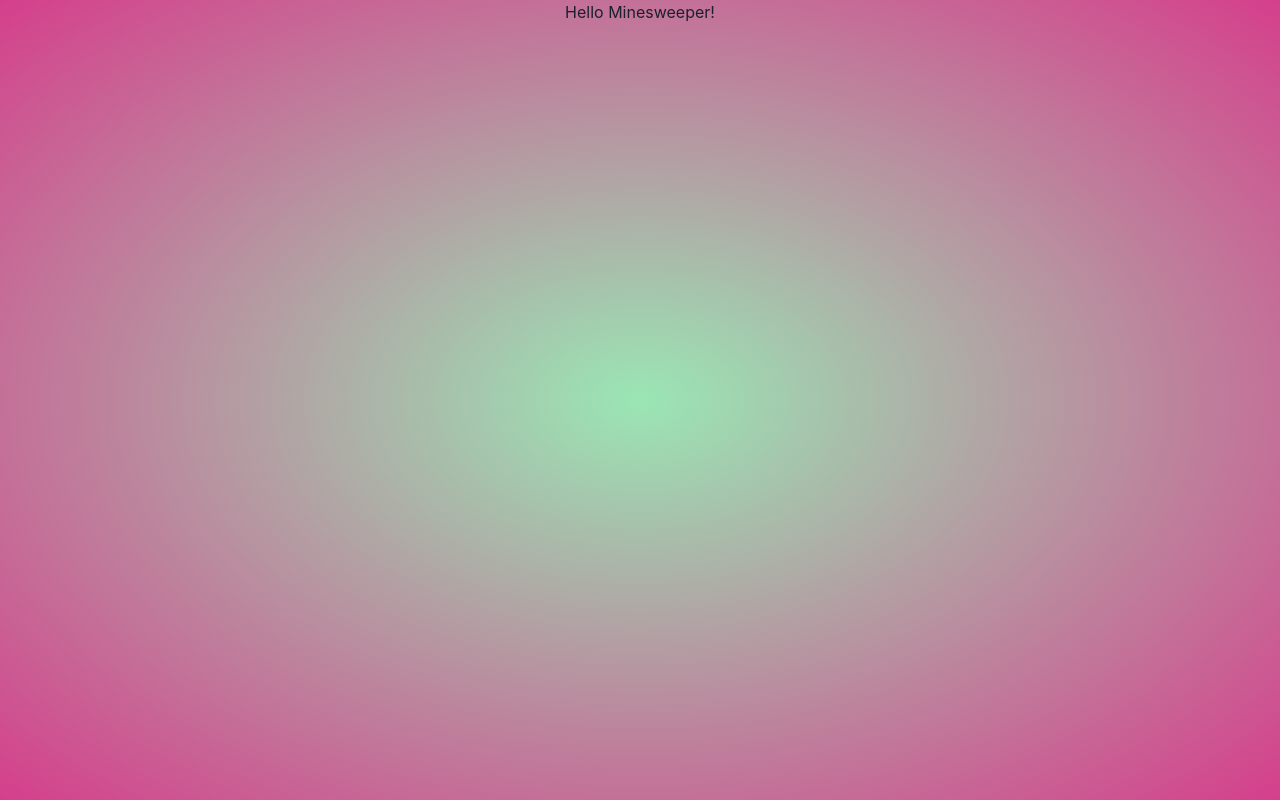
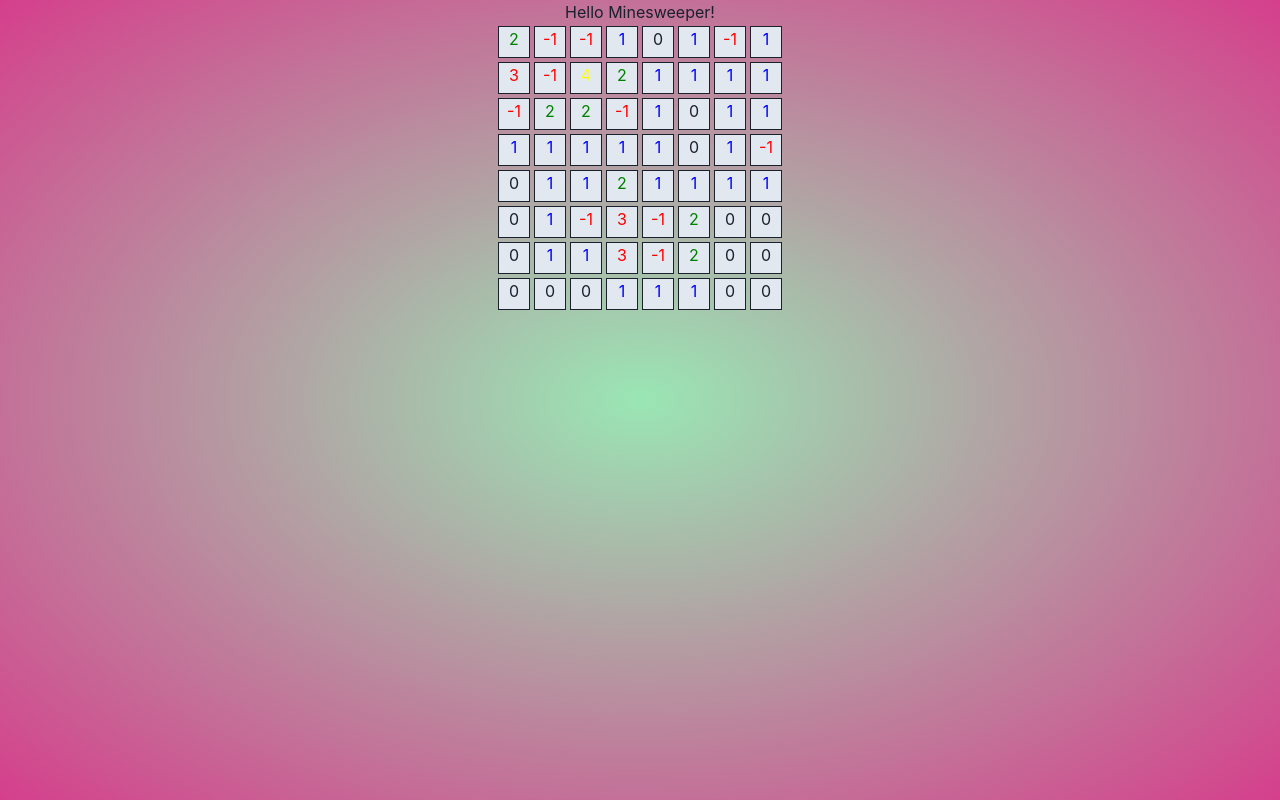
Before and after one commit to CodePistol/minesweeper, a Next.js app: page / in a window 1280 px wide. Built offline with nearby package versions, Linux system fonts and the light colour scheme.

Commit message:
implemented redux store to keep game state

```diff
--- /dev/null
+++ b/app/hooks.ts
@@ -0,0 +1,6 @@
+import { useDispatch, useSelector } from "react-redux";
+import type { TypedUseSelectorHook } from "react-redux";
+import type { RootState, AppDispatch } from "./store";
+
+export const useAppDispatch: () => AppDispatch = useDispatch;
+export const useAppSelector: TypedUseSelectorHook<RootState> = useSelector;
--- /dev/null
+++ b/app/store.ts
@@ -0,0 +1,10 @@
+import { configureStore } from "@reduxjs/toolkit";
+import mineReducer from "../features/mine/mineSlice";
+export const store = configureStore({
+  reducer: {
+    mine: mineReducer,
+  },
+});
+
+export type RootState = ReturnType<typeof store.getState>;
+export type AppDispatch = typeof store.dispatch;
--- a/components/Cell.tsx
+++ b/components/Cell.tsx
@@ -1,8 +1,37 @@
+import { Box, Text } from "@chakra-ui/react";
+
 export interface CellProps {
-  value: number | null;
+  value: number;
   isMasked: boolean;
   isBomb: boolean;
 }
-const Cell: React.FC = () => {
-  return <></>;
+const numberColors: { [key: string]: string } = {
+  "1": "blue",
+  "2": "green",
+  "3": "red",
+  "4": "yellow",
+  "5": "purple",
+  "-1": "red",
 };
+const Cell: React.FC<CellProps> = (props) => {
+  return (
+    <>
+      <Box
+        m="2px"
+        display="flex"
+        w={8}
+        h={8}
+        background="gray.200"
+        border="1px solid"
+        alignContent="center"
+        justifyContent="center"
+      >
+        <Text textStyle="p2" color={numberColors[props.value.toString()]}>
+          {props.value}
+        </Text>
+      </Box>
+    </>
+  );
+};
+
+export default Cell;
--- a/components/GameGrid.tsx
+++ b/components/GameGrid.tsx
@@ -1,11 +1,29 @@
 import { Flex } from "@chakra-ui/react";
+import Cell from "./Cell";
+import { useAppSelector } from "../app/hooks";
+import { gridSelector } from "../selectors/mineSelector";
 
-export interface GameGridProps {
-  grid: number[][];
-}
-const GameGrid: React.FC<GameGridProps> = () => {
-  // jkdf
-  return <Flex justifyContent="center"></Flex>;
+const GameGrid: React.FC = () => {
+  const grid = useAppSelector(gridSelector);
+  return (
+    grid && (
+      <Flex justifyContent="center" direction="column">
+        {grid.map((row) => {
+          return (
+            <Flex direction="row">
+              {row.map((cell) => (
+                <Cell
+                  value={cell.value}
+                  isMasked={cell.isMasked}
+                  isBomb={false}
+                />
+              ))}
+            </Flex>
+          );
+        })}
+      </Flex>
+    )
+  );
 };
 
 export default GameGrid;
--- /dev/null
+++ b/features/mine/interface.ts
@@ -0,0 +1,23 @@
+export interface ICell {
+  value: number;
+  isMasked: boolean;
+}
+
+export interface IMineParams {
+  height: number;
+  width: number;
+  numOfBombs: number;
+}
+
+export interface IMineState {
+  grid: ICell[][] | null;
+  height: number | null;
+  width: number | null;
+  numOfBombs: number | null;
+}
+
+export interface ISetupMine {
+  height: number;
+  width: number;
+  numOfBombs: number;
+}
--- /dev/null
+++ b/features/mine/mineSlice.ts
@@ -0,0 +1,93 @@
+import { createSlice } from "@reduxjs/toolkit";
+import type { PayloadAction } from "@reduxjs/toolkit";
+import type { RootState } from "../../app/store";
+
+import { ICell, IMineState, ISetupMine, IMineParams } from "./interface";
+
+const initialState: IMineState = {
+  grid: null,
+  height: null,
+  width: null,
+  numOfBombs: null,
+};
+
+export const mineSlice = createSlice({
+  name: "mine",
+  initialState,
+  reducers: {
+    setupMine: (state, { payload }: PayloadAction<ISetupMine>) => {
+      state.height = payload.height;
+      state.width = payload.width;
+      state.numOfBombs = payload.numOfBombs;
+      state.grid = makeGrid({
+        height: state.height,
+        width: state.width,
+        numOfBombs: state.numOfBombs,
+      });
+    },
+  },
+});
+
+export const { setupMine } = mineSlice.actions;
+export default mineSlice.reducer;
+
+const makeGrid = ({ height, width, numOfBombs }: IMineParams) => {
+  if (height * width <= numOfBombs) {
+    return null;
+  }
+  const grid = [];
+  for (var i = 0; i < height * width; i++) {
+    grid.push(i);
+  }
+  for (let i = grid.length - 1; i > 0; i--) {
+    const j = Math.floor(Math.random() * (i + 1));
+    [grid[i], grid[j]] = [grid[j], grid[i]];
+  }
+  const result: ICell[][] = [[]];
+  for (var i = 0; i < height * width; i++) {
+    if (Math.floor(i / width) >= result.length) {
+      result.push([]);
+    }
+    result[Math.floor(i / width)].push({
+      value: 0,
+      isMasked: false,
+    });
+  }
+  for (var i = 0; i < numOfBombs; i++) {
+    result[Math.floor(grid[i] / width)][grid[i] % width].value = -1;
+  }
+
+  //At this point we have an array of 0 and 1 valules
+  //with 1 denoting the presence of a bomb. Now, let's
+  // populate the grid with 1, 2, 3, 4...
+  const dirs = [
+    [0, 1],
+    [0, -1],
+    [1, 0],
+    [1, 1],
+    [1, -1],
+    [-1, 1],
+    [-1, -1],
+    [-1, 0],
+  ];
+  for (var i = 0; i < height; i++) {
+    for (var j = 0; j < width; j++) {
+      if (result[i][j].value == -1) {
+        dirs.forEach(([a, b]) => {
+          const r = i + a;
+          const c = j + b;
+          if (
+            r >= 0 &&
+            r < height &&
+            c >= 0 &&
+            c < width &&
+            result[r][c].value != -1
+          ) {
+            result[r][c].value += 1;
+          }
+        });
+      }
+    }
+  }
+  return result;
+};
--- a/package.json
+++ b/package.json
@@ -12,10 +12,12 @@
     "@chakra-ui/react": "^2.3.2",
     "@emotion/react": "^11.10.4",
     "@emotion/styled": "^11.10.4",
+    "@reduxjs/toolkit": "^1.8.5",
     "framer-motion": "^7.3.4",
     "next": "12.2.5",
     "react": "18.2.0",
-    "react-dom": "18.2.0"
+    "react-dom": "18.2.0",
+    "react-redux": "^8.0.2"
   },
   "devDependencies": {
     "@types/node": "18.7.15",
--- a/pages/_app.tsx
+++ b/pages/_app.tsx
@@ -2,13 +2,16 @@ import "../styles/globals.css";
 import type { AppProps } from "next/app";
 import { ChakraProvider } from "@chakra-ui/react";
 import Layout from "../layout";
-
+import { Provider } from "react-redux";
+import { store } from "../app/store";
 function MyApp({ Component }: AppProps) {
   return (
     <ChakraProvider>
-      <Layout>
-        <Component />
-      </Layout>
+      <Provider store={store}>
+        <Layout>
+          <Component />
+        </Layout>
+      </Provider>
     </ChakraProvider>
   );
 }
--- a/pages/index.tsx
+++ b/pages/index.tsx
@@ -1,23 +1,20 @@
 import type { NextPage } from "next";
 import { useRouter } from "next/router";
 import { Flex, Text } from "@chakra-ui/react";
-import { getGrid } from "../utils/getGrid";
 import GameGrid from "../components/GameGrid";
+import { setupMine } from "../features/mine/mineSlice";
+import { useAppDispatch } from "../app/hooks";
 
 const Home: NextPage = () => {
   const { push } = useRouter();
-  const grid = getGrid({
-    height: 8,
-    width: 8,
-    numberOfBombs: 10,
-  }) || [[0]];
-  console.log(grid);
+  const dispatch = useAppDispatch();
+  dispatch(setupMine({ height: 8, width: 8, numOfBombs: 10 }));
   return (
-    <Flex justifyContent="center">
+    <Flex alignItems="center" direction="column">
       <Text textStyle="p1" color="black.400">
         Hello Minesweeper!
       </Text>
-      <GameGrid grid={grid} />
+      <GameGrid />
     </Flex>
   );
 };
--- /dev/null
+++ b/selectors/mineSelector.ts
@@ -0,0 +1,3 @@
+import type { RootState } from "../app/store";
+
+export const gridSelector = (state: RootState) => state.mine.grid;
```
